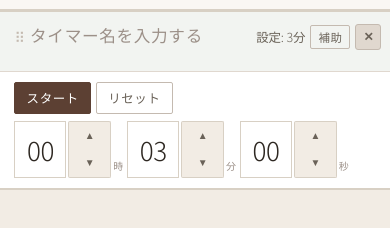
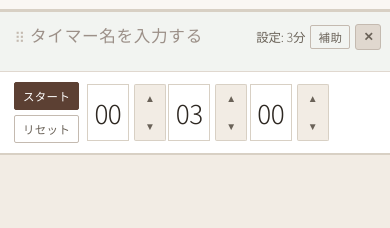
Before and after one commit to dat0925/kitchen-timer, a plain HTML site: page index.html in a window 390 px wide. Shown: the part 42-270 px from the top of the page. Drawn offline with Linux system fonts and the light colour scheme.

Commit message:
スマホレイアウト修正: ボタン左配置・はみ出し解消・数字間マージン追加
- setter-rowを横並び維持（ctrl左・setter右）に戻す
- モバイルでnum-box/spin-colを縮小して右端はみ出しを解消
- unit-lbl-inlineをモバイルで非表示にして幅確保
- モバイルのbtnフォントを縮小してctrl幅を抑える
- .unitのgapを5pxに変更（数字と増減ボタン間のマージン）

Co-Authored-By: Claude Sonnet 4.6 <noreply@anthropic.com>

```diff
--- a/index.html
+++ b/index.html
@@ -211,7 +211,7 @@
 
     /* ── Spinner: 数字 × 1.1倍、▲▼ × 1.1倍 ── */
     .setter{display:flex;align-items:flex-end;gap:.22rem;flex:1;}
-    .unit{display:flex;align-items:flex-end;gap:.12rem;}
+    .unit{display:flex;align-items:flex-end;gap:5px;}
     .unit-wrap{display:flex;flex-direction:column;align-items:center;}
     .unit-lbl{font-size:var(--fs-lbl);color:var(--mute);letter-spacing:.1em;margin-bottom:.06rem;}
     /* num-box: width 48px, height 44px × 1.3 = 57px */
@@ -285,16 +285,15 @@
     .toast.out{animation:tout .25s ease forwards;}
     @keyframes tout{to{opacity:0;transform:translateX(-50%) translateY(10px)}}
 
-    /* スマホ: 1列・横幅いっぱい */
+    /* スマホ: 1列・横幅いっぱい、ctrlは左側のまま */
     @media(max-width:560px){
       #grid{grid-template-columns:1fr;}
       .card{border-right:none;border-bottom:2px solid var(--border);}
-      .num-box{width:52px;}
-      .spin-col{width:43px;}
-      .setter{gap:.2rem;}
-      /* ctrl上・setter下の縦並びで右端マージンを左端と揃える */
-      .setter-row{flex-direction:column;align-items:flex-start;gap:.4rem;}
-      .ctrl{flex-direction:row;gap:.3rem;}
+      .num-box{width:42px;}
+      .spin-col{width:32px;}
+      .unit-lbl-inline{display:none;}
+      .btn{font-size:var(--fs-xxs);padding:.32rem .48rem;letter-spacing:.03em;}
+      .setter{gap:.15rem;}
     }
   </style>
 </head>
```
